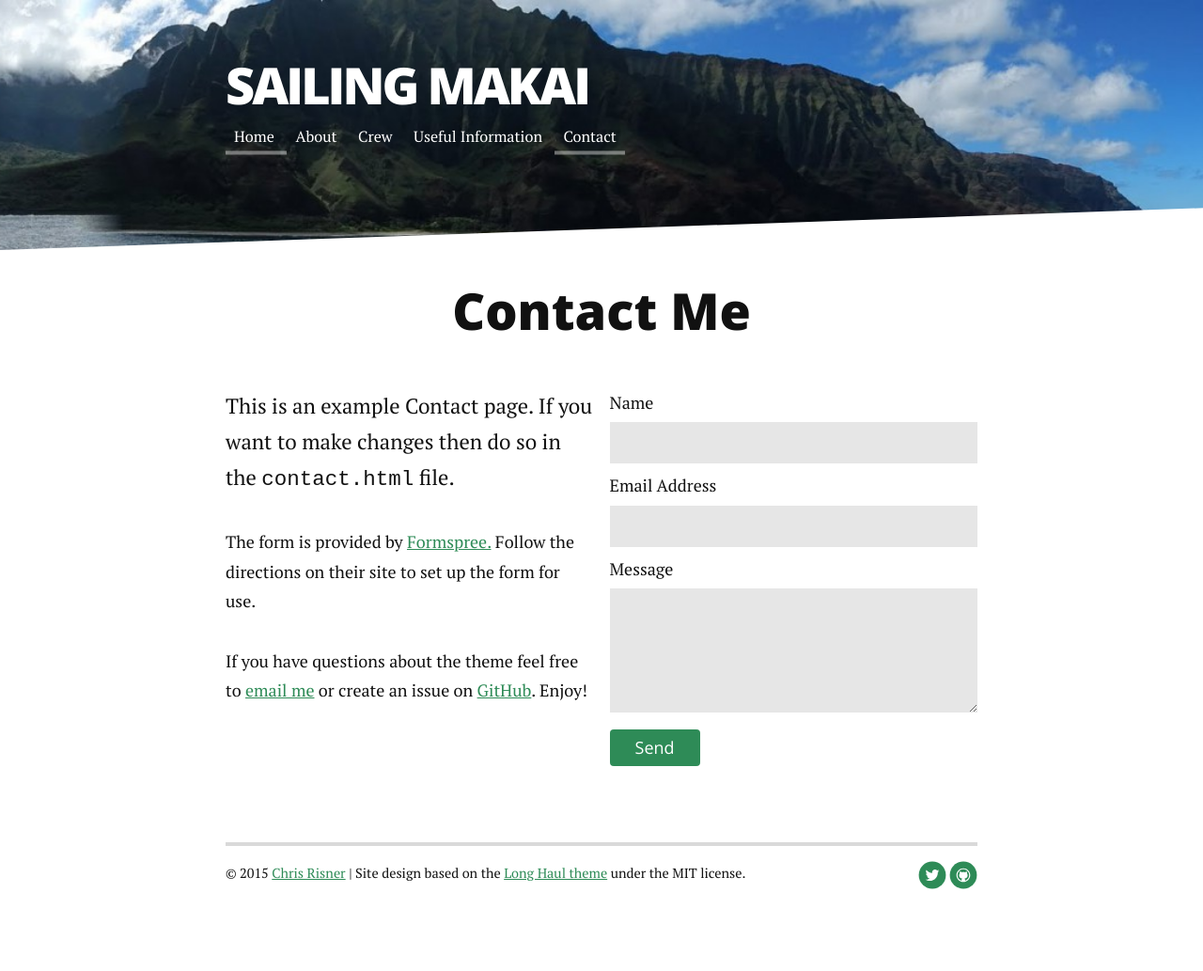
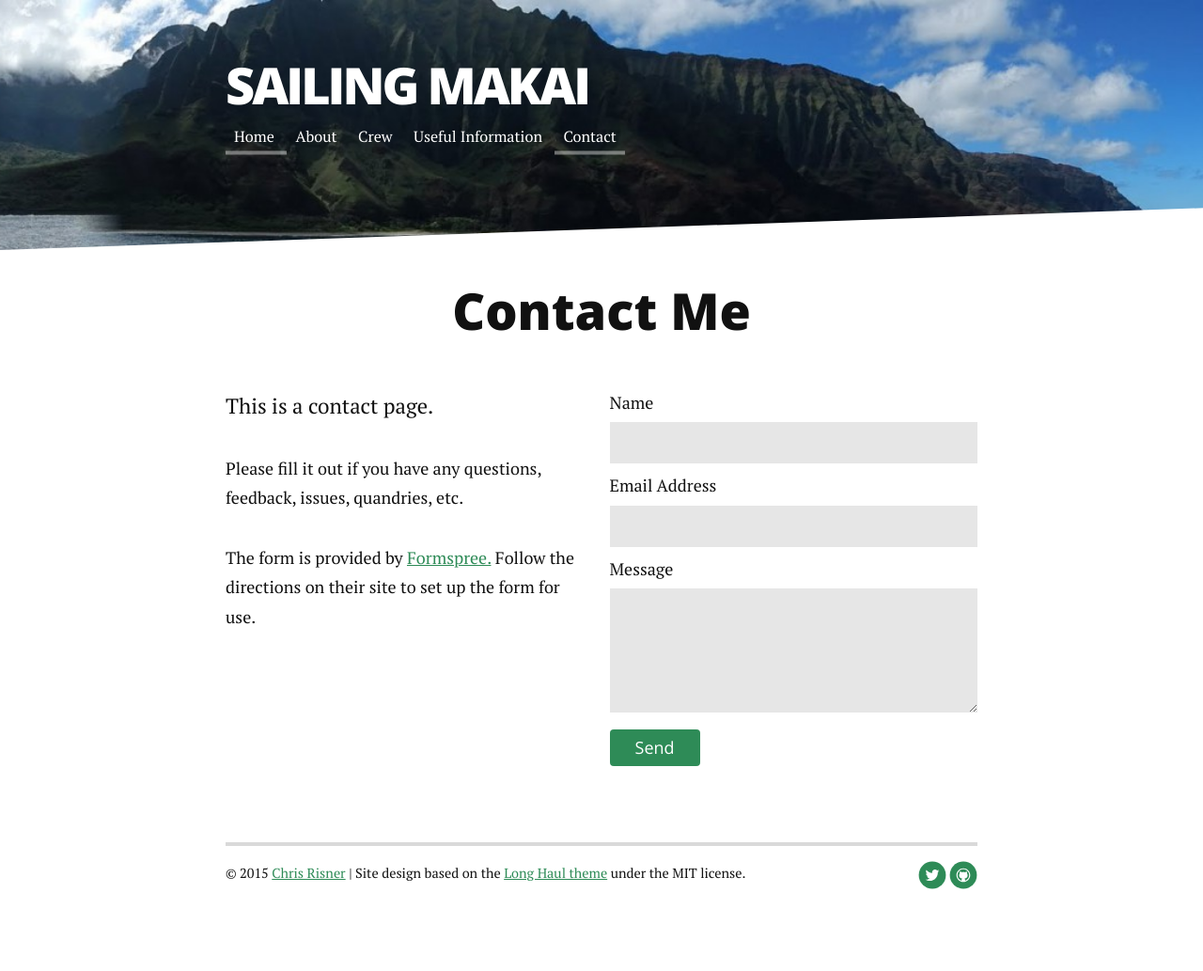
Before and after one commit to ChrisRisner/sailingmakai, a Jekyll site: the page built from contact/index.md, in a window 1280 px wide. Shown: the whole page at 94% size. Built offline with Jekyll 4.4.1, drawn with Linux system fonts in a browser that asks for light colours; nearby versions of some CDN libraries; Markdown is read by kramdown in place of the engine named in the settings.

Commit message:
Updated contact page

```diff
--- a/contact/index.md
+++ b/contact/index.md
@@ -6,9 +6,9 @@ title: Contact Long Haul
 <div id="contact">
   <h1 class="pageTitle">Contact Me</h1>
   <div class="contactContent">
-    <p class="intro">This is an example Contact page. If you want to make changes then do so in the <code>contact.html</code> file.</p>
+    <p class="intro">This is a contact page.</p>
+    <p>Please fill it out if you have any questions, feedback, issues, quandries, etc.</p>
     <p>The form is provided by <a href="http://formspree.io/">Formspree.</a> Follow the directions on their site to set up the form for use.</p>
-    <p>If you have questions about the theme feel free to <a href="mailto:brimaidesigns@gmail.com">email me</a> or create an issue on <a href="https://github.com/brianmaierjr/long-haul">GitHub</a>. Enjoy!</p>
   </div>
   <form action="http://formspree.io/admin@sailingmakai.com" method="POST">
     <label for="name">Name</label>
```
